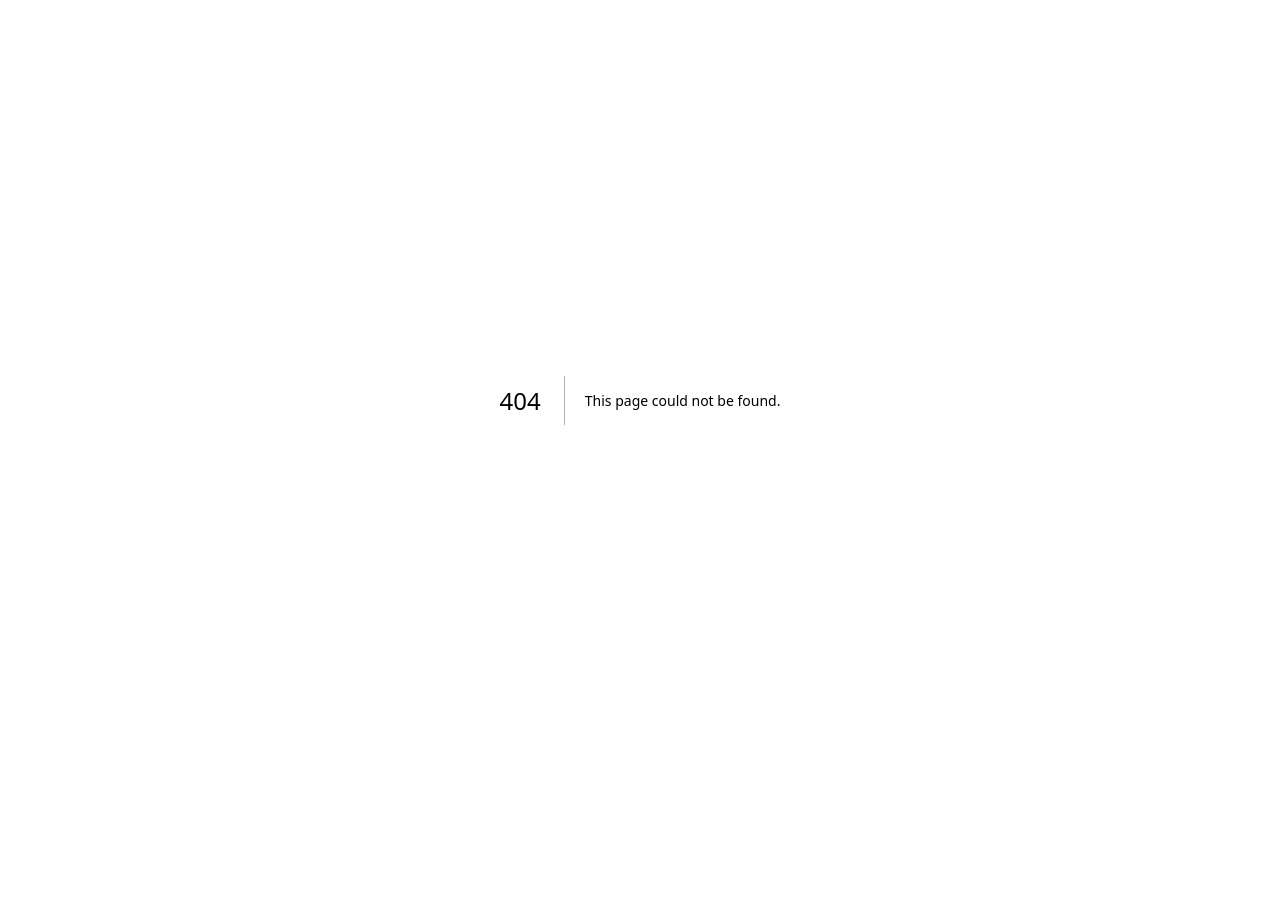
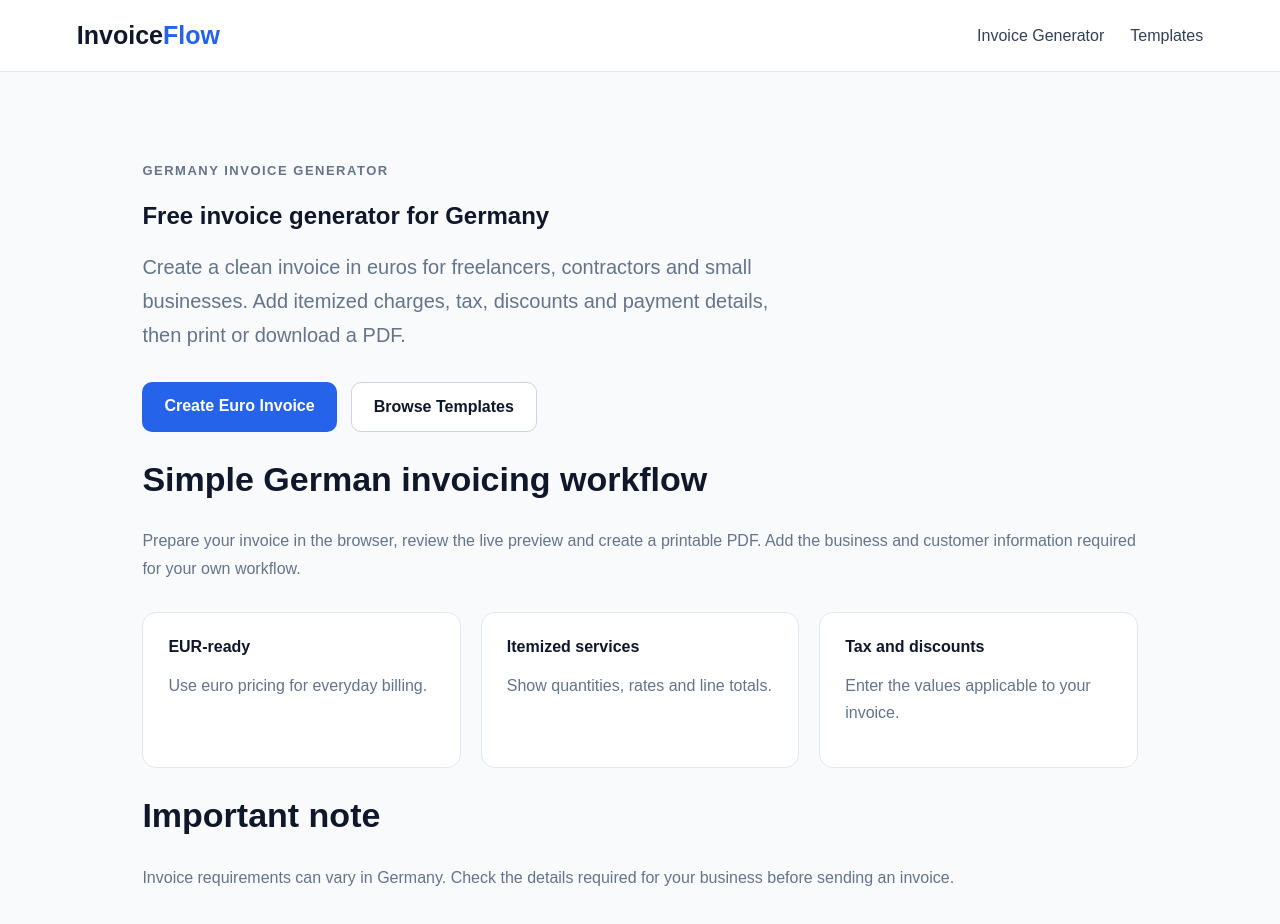
Before and after one commit to wakilmustaqeem/invoiceflow, a Next.js app: page /invoice-generator/germany in a window 1280 px wide. Before the commit this address had no page. Shown: the top 924 px of the page. Before the commit the page ends 800 px from the top, so only its background shows below. Built offline with nearby package versions, Linux system fonts and the light colour scheme.

Commit message:
seo: add Germany invoice generator landing page

```diff
--- /dev/null
+++ b/app/invoice-generator/germany/page.tsx
@@ -0,0 +1,3 @@
+import Link from 'next/link';
+export const metadata={title:'Free Invoice Generator for Germany | InvoiceFlow',description:'Create a professional German invoice online for free with euro pricing, itemized services, tax and printable PDF output.'};
+export default function GermanyInvoice(){return <main><header className="nav"><div className="brand">Invoice<span>Flow</span></div><nav><Link href="/invoice-generator">Invoice Generator</Link><Link href="/invoice-templates">Templates</Link></nav></header><section className="content"><p className="eyebrow">GERMANY INVOICE GENERATOR</p><h1>Free invoice generator for Germany</h1><p className="lead">Create a clean invoice in euros for freelancers, contractors and small businesses. Add itemized charges, tax, discounts and payment details, then print or download a PDF.</p><div className="actions"><Link className="btn primary" href="/invoice-generator">Create Euro Invoice</Link><Link className="btn secondary" href="/invoice-templates">Browse Templates</Link></div><h2>Simple German invoicing workflow</h2><p>Prepare your invoice in the browser, review the live preview and create a printable PDF. Add the business and customer information required for your own workflow.</p><div className="grid"><div><b>EUR-ready</b><p>Use euro pricing for everyday billing.</p></div><div><b>Itemized services</b><p>Show quantities, rates and line totals.</p></div><div><b>Tax and discounts</b><p>Enter the values applicable to your invoice.</p></div></div><h2>Important note</h2><p>Invoice requirements can vary in Germany. Check the details required for your business before sending an invoice.</p></section></main>}
```
